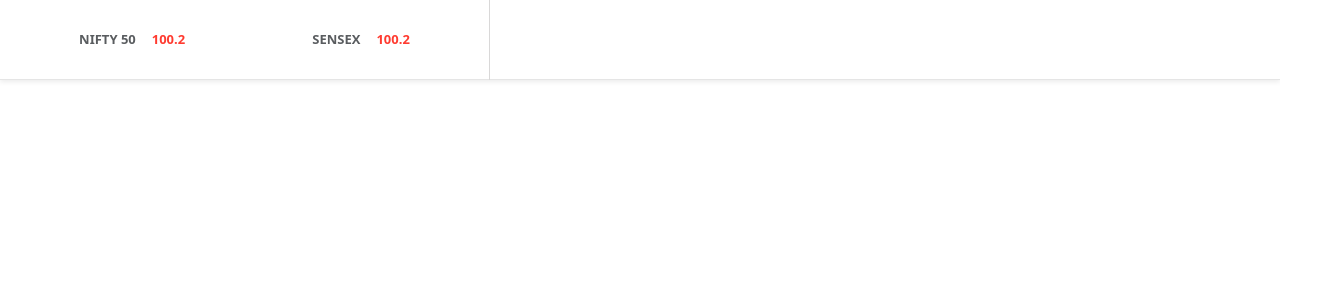
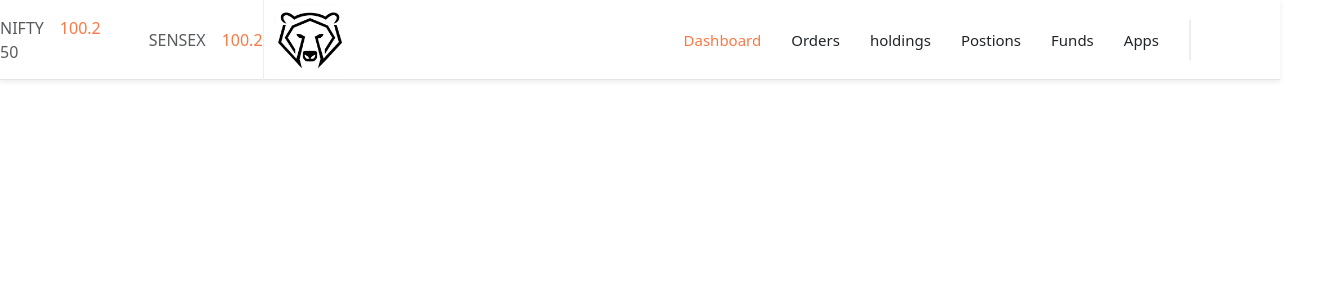
Before and after one commit to chisaini/CandleEdge, a React (Vite) app in the folder dashboard/: page / in a window 1280 px wide. Shown: the top 300 px of the page, 1321 px wide, since content can reach past the window. Built offline with nearby package versions, Linux system fonts and the light colour scheme.

Commit message:
topbar/menu

```diff
--- a/dashboard/src/components/Menu.jsx
+++ b/dashboard/src/components/Menu.jsx
@@ -1,8 +1,23 @@
 import React from "react";
 function Menu() {
   return (
-    <div className="container">
-
+    <div className="menu-container">
+      <div style={{ height: "60px", width: "80px" }}>
+        <img
+          style={{ width: "90%", margin: "-6px 0px 0px 10px" }}
+          src="media/BearClawlogo.png"
+          alt=""
+        />
+      </div>
+      <div className="menu-items">
+        <p style={{ color: "#FE7743" }}>Dashboard</p>
+        <p>Orders</p>
+        <p>holdings</p>
+        <p>Postions</p>
+        <p>Funds</p>
+        <p>Apps</p>
+      </div>
+      <div className="menu-user-profile"></div>
     </div>
   );
 }
--- a/dashboard/src/components/TopBar.jsx
+++ b/dashboard/src/components/TopBar.jsx
@@ -16,7 +16,7 @@ const TopBar = () => {
           <p className="percent"></p>
         </div>
       </div>
-      <menu />
+      <Menu />
     </div>
   );
 };
--- a/dashboard/src/index.css
+++ b/dashboard/src/index.css
@@ -1,7 +1,8 @@
 /* Main top bar */
 .Topbar-container {
+   display: flex;
     height: 80px;
-    background-color: #fff;
+    width: 100%;
     border-bottom: 1px solid #e5e5e5;
     box-shadow: 0 2px 5px rgba(0, 0, 0, 0.08);
 }
@@ -10,19 +11,17 @@
 .indices-container {
     width: 490px;
     height:80px;
-    border-right: 1px solid rgb(217, 216, 216);
+    border-right: 1px solid #EFEEEA;
     display: flex;
 
-    align-items: center;
 }
 
 .nifty,
 .sensex {
-    font-size: small;
-    font-weight:600;
+    font-size: medium;
+    font-weight:500;
     margin: auto;
    display: flex;
-   align-items: center;
 
 }
 
@@ -36,13 +35,34 @@
 /* Index values */
 .index-points {
    margin: 0;
-   color: #ff3b30;
+   color: #FE7743;
 
 }
 
 /* Percentage text */
 .percent {
    margin: 0;
-   color: #ff3b30;
+   color: #FE7743;
 
 }
+
+.menu-container{
+   display: flex;
+   align-items:center;
+
+}
+.menu-items{
+   display: flex;
+   margin-left: 340px;
+   height: 40px;
+   border-right: 2px solid #EFEEEA;
+   font-size: 15px;
+
+}
+.menu-items p{
+   margin-top: 9px;
+   margin-right: 30px;
+}
+.menu-user-profile{
+   width: 130px;
+}
```
Also changed, not shown: dashboard/public/media/BearClawlogo.png (added).
